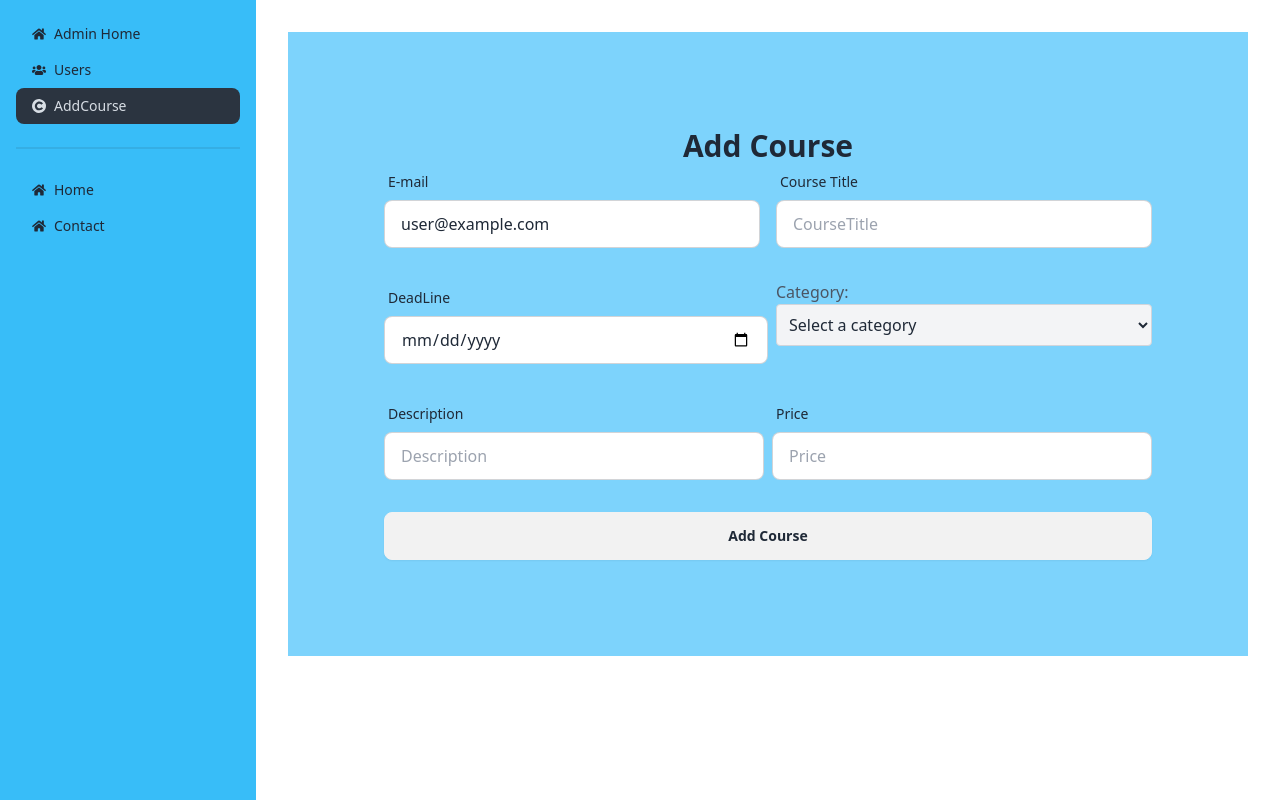
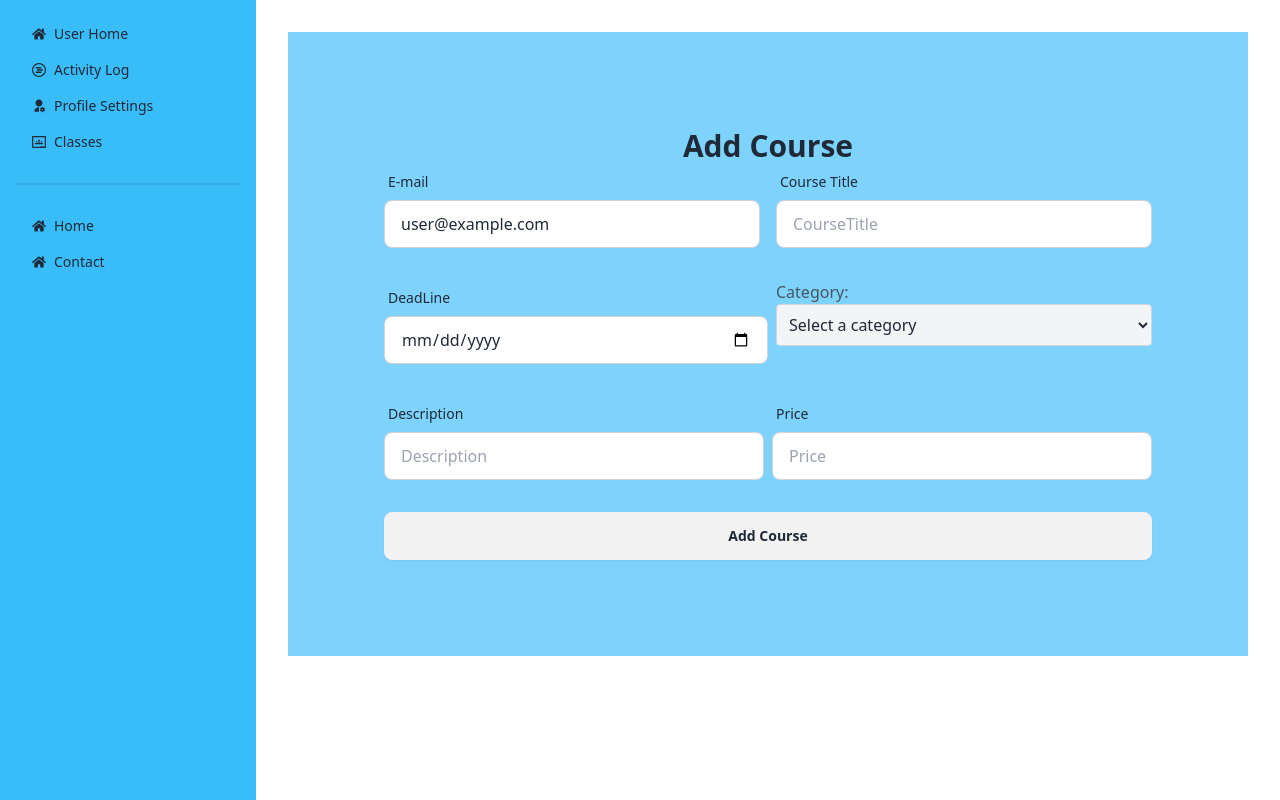
Before and after one commit to seyam14/SkillSphere, a React (Vite) app: page /dashboard/addcourse in a window 1280 px wide. Built offline with nearby package versions, Linux system fonts and the light colour scheme; no server answers; sample sign-in values are in the browser's storage.

Commit message:
dashboard show as route

```diff
--- a/src/AuthProvider/AuthProvider.jsx
+++ b/src/AuthProvider/AuthProvider.jsx
@@ -2,6 +2,7 @@
 import { createContext, useEffect, useState } from "react";
 import { GoogleAuthProvider, createUserWithEmailAndPassword, getAuth, onAuthStateChanged, signInWithEmailAndPassword, signInWithPopup, signOut } from "firebase/auth";
 import app from "../Firebase/Firebase";
+import axios from "axios";
 
 const auth = getAuth(app);
 export const AuthContext = createContext(null);
@@ -22,6 +23,24 @@ const AuthProvider = ({ children }) => {
         const unSubscribe = onAuthStateChanged(auth, (currentUser) => {
             console.log("user in the auth state changed", currentUser);
             setUser(currentUser);
+             //
+      if (currentUser) {
+        // get token and store client
+        const userInfo = { email: currentUser.email };
+        axios.post('https://skillsphere-server-side.vercel.app/jwt', userInfo)
+            .then(res => {
+                if (res.data.token) {
+                    localStorage.setItem('access-token', res.data.token);
+                }
+            })
+    }
+    else {
+        // TODO: remove token (if token stored in the client side: Local storage, caching, in memory)
+        localStorage.removeItem('access-token');
+    }
+
+
+      //
             setLoading(false);
         });
         return () => {
--- a/src/Layout/Dashboard.jsx
+++ b/src/Layout/Dashboard.jsx
@@ -1,5 +1,5 @@
 import { Helmet } from "react-helmet";
-// import useAdmin from "../Hooks/useAdmin";
+import useAdmin from "../Hooks/useAdmin";
 import { NavLink, Outlet } from "react-router-dom";
 import { FaHome, FaUsers } from "react-icons/fa";
 import { SiCoursera, SiGoogleclassroom,SiWheniwork } from "react-icons/si";
@@ -7,9 +7,9 @@ import { RiUserSettingsFill } from "react-icons/ri";
 
 const Dashboard = () => {
 
-    // const [isAdmin] = useAdmin();
-    // console.log(isAdmin);
-    const isAdmin = true;
+    const [isAdmin] = useAdmin();
+    console.log(isAdmin);
+    // const isAdmin = true;
 
     return (
         <div className="flex">
@@ -20,7 +20,7 @@ const Dashboard = () => {
             <div className="w-64 min-h-screen bg-sky-400">
                 <ul className="menu p-4">
                     {
-                        isAdmin &&
+                        isAdmin ?
                         <>
                             <li>
                                 <NavLink to="/dashboard/adminHome">
@@ -39,11 +39,8 @@ const Dashboard = () => {
                             </li>
 
                         </>
-                    }
 
-                    {
-
-                        isAdmin === false &&
+                   :
                         <>
                                 <li>
                                     <NavLink to="/dashboard/userHome">
@@ -66,7 +63,7 @@ const Dashboard = () => {
                                     Classes</NavLink>
                                 </li>
                         </>
-                    }
+                  }
 
                     {/* shared nav links */}
                     <div className="divider"></div>
```
